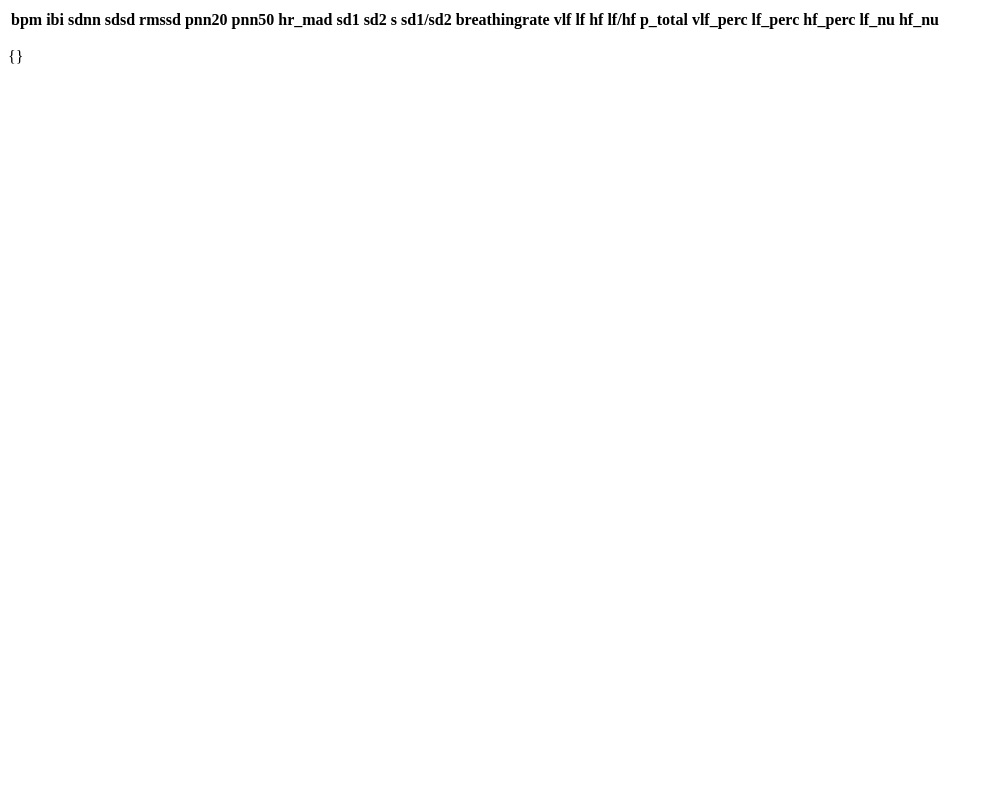
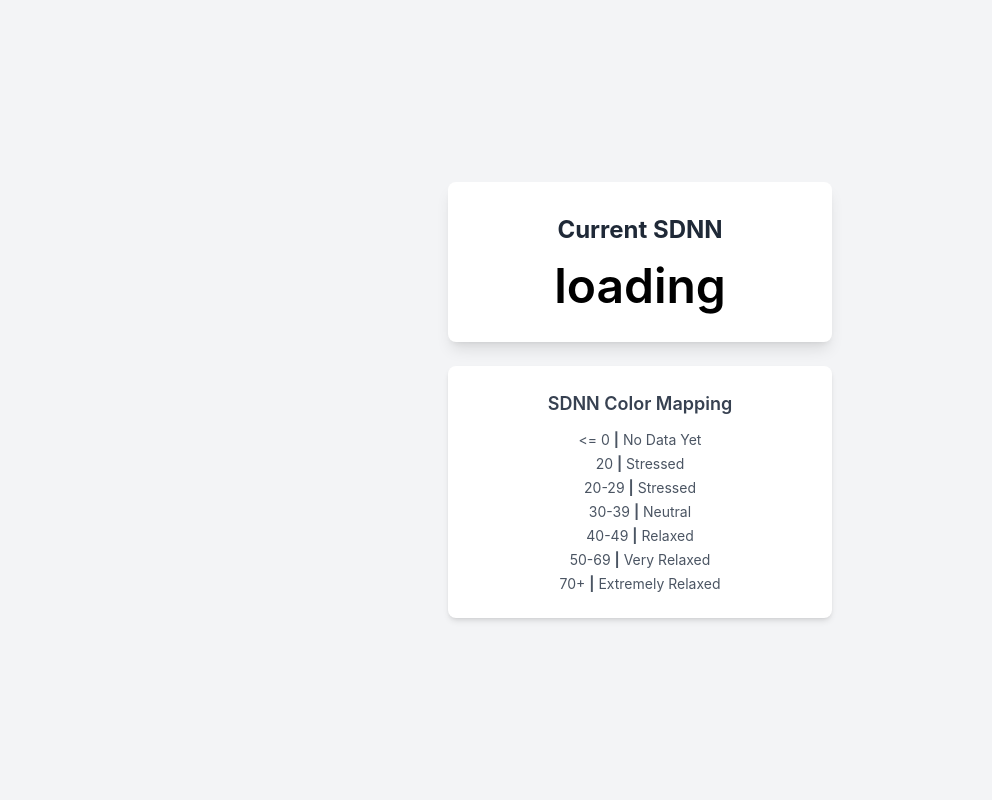
Before and after one commit to NaralC/GetHRV, a Django app: page /hrv/ in a window 1280 px wide. Shown: the whole page, without its empty margins (0-992 px from the left). Run offline with Django 4.2, Linux system fonts and the light colour scheme; tables that the repository leaves empty hold one stand-in row (values such as "Sample post"); lists and menus that the app fills with data are empty; some libraries are stand-ins or nearby versions.

Commit message:
feat: SDNN only page

```diff
--- a/hrv/urls.py
+++ b/hrv/urls.py
@@ -4,5 +4,6 @@
 urlpatterns = [
     path('', views.post, name='index'),
     path('api/endpoint/', views.my_api_endpoint, name='my_api_endpoint'),
+    path('api/sdnn-only/', views.get_sdnn_only, name='sdnn_only'),
     path('measures/', views.Measures, name='Measures'),
 ]
--- a/hrv/views.py
+++ b/hrv/views.py
@@ -238,3 +238,27 @@
         return JsonResponse(
             {"error": "Watch data not found for the given Android ID."}, status=404
         )
+
+
+def get_sdnn_only(request):
+    """
+    Only returns the SDNN value for the latest measure entry.
+    """
+    # Retrieve the latest measure entry
+    measure = Measures.objects.order_by("timeStamp").last()
+
+    # If data not found — it's still working out the HRV
+    if not measure or "sdnn" not in model_to_dict(measure):
+        return JsonResponse({"sdnn": "loading"})
+
+    print(f"Latest TimeStamp: {measure.timeStamp}")
+
+    # Check if the latest timeStamp is recent
+    if not is_recent(measure.timeStamp):
+        return JsonResponse({"sdnn": "loading"}, status=200)
+
+    # If the data contains bad signal
+    if model_to_dict(measure)["sdnn"] == -500:
+        return JsonResponse({"sdnn": "bad_signal"}, status=200)
+
+    return JsonResponse({"sdnn": measure.sdnn})
--- a/templates/measures.html
+++ b/templates/measures.html
@@ -1,47 +1,68 @@
 <!DOCTYPE html>
 <html lang="en">
-<head>
-    <meta charset="UTF-8">
-    <title>Measures</title>
-</head>
-<body>
-    <table class="table table-striped" id="hrv_table">
-        <thead>
-        <tr>
-            <th>bpm</th>
-            <th>ibi</th>
-            <th>sdnn</th>
-            <th>sdsd</th>
-            <th>rmssd</th>
-            <th>pnn20</th>
-            <th>pnn50</th>
-            <th>hr_mad</th>
-            <th>sd1</th>
-            <th>sd2</th>
-            <th>s</th>
-            <th>sd1/sd2</th>
-            <th>breathingrate</th>
-            <th>vlf</th>
-            <th>lf</th>
-            <th>hf</th>
-            <th>lf/hf</th>
-            <th>p_total</th>
-            <th>vlf_perc</th>
-            <th>lf_perc</th>
-            <th>hf_perc</th>
-            <th>lf_nu</th>
-            <th>hf_nu</th>
-        </tr>
-        </thead>
-        <tbody>
-            {% for key, value in measures.items %}
-                <tr>
-                    <td>{{ key }}</td>
-                    <td>{{ value }}</td>
-                    {% endfor %}
-                </tr>
-             </tbody>
-    </table>
-    <p>{{ measures }}</p>
-</body>
+  <head>
+    <meta charset="UTF-8" />
+    <meta name="viewport" content="width=device-width, initial-scale=1.0" />
+    <title>SDNN Value</title>
+    <script src="https://cdn.tailwindcss.com"></script>
+    <style>
+      body {
+        font-family: Inter, sans-serif;
+      }
+    </style>
+  </head>
+  <body
+    class="bg-gray-100 flex flex-col items-center justify-center min-h-screen"
+  >
+    <div class="bg-white shadow-lg rounded-lg p-8 text-center w-96">
+      <h1 class="text-2xl font-bold text-gray-800 mb-4">Current SDNN</h1>
+      <p
+        id="sdnn-value"
+        class="text-5xl font-semibold animate-pulse"
+      >
+        ...
+      </p>
+    </div>
+
+    <!-- Explanation Section -->
+    <div class="bg-white shadow-md rounded-lg p-6 mt-6 w-96 text-center">
+      <h2 class="text-lg font-semibold text-gray-700 mb-3">
+        SDNN Color Mapping
+      </h2>
+      <ul class="text-gray-600 text-sm space-y-1">
+        <li><= 0 <b>|</b> No Data Yet</li>
+        <li>20 <b>|</b> Stressed</li>
+        <li>20-29 <b>|</b> Stressed</li>
+        <li>30-39 <b>|</b> Neutral</li>
+        <li>40-49 <b>|</b> Relaxed</li>
+        <li>50-69 <b>|</b> Very Relaxed</li>
+        <li>70+ <b>|</b> Extremely Relaxed</li>
+      </ul>
+    </div>
+
+    <script>
+      function loadSDNN() {
+        fetch("http://127.0.0.1:8000/hrv/api/sdnn-only/")
+          .then((response) => response.json())
+          .then((data) => {
+            const sdnnValue = document.getElementById("sdnn-value");
+
+            if (data.sdnn !== undefined) {
+              sdnnValue.textContent = data.sdnn;
+              sdnnValue.classList.remove("animate-pulse");
+            } else {
+              sdnnValue.textContent = "Error fetching SDNN";
+              sdnnValue.classList.add("text-red-500");
+            }
+          })
+          .catch((error) => {
+            console.error("Error fetching SDNN:", error);
+            document.getElementById("sdnn-value").textContent = "Error";
+          });
+      }
+
+      // Fetch SDNN when the page loads
+      window.onload = loadSDNN;
+    </script>
+  </body>
 </html>
```
